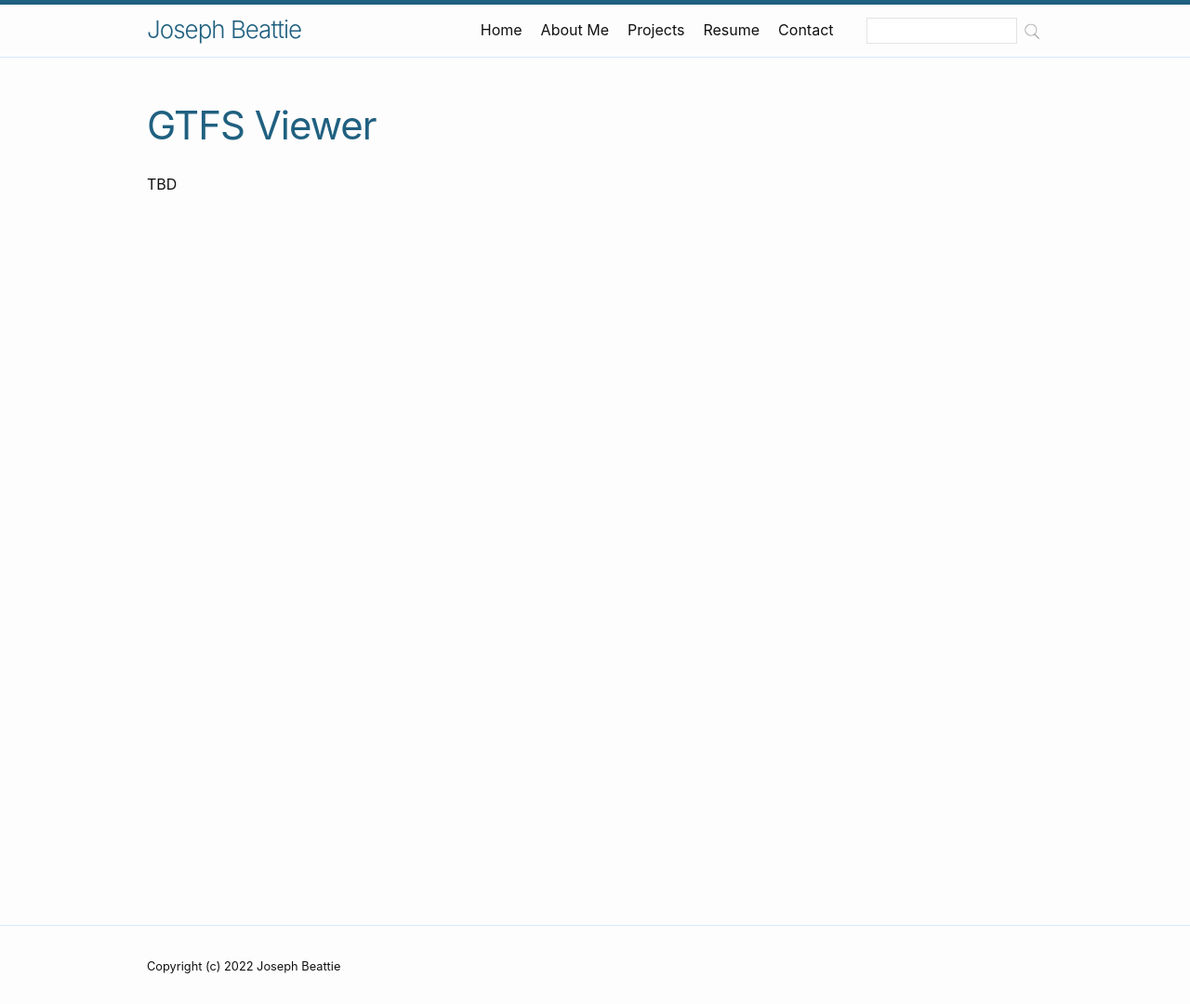
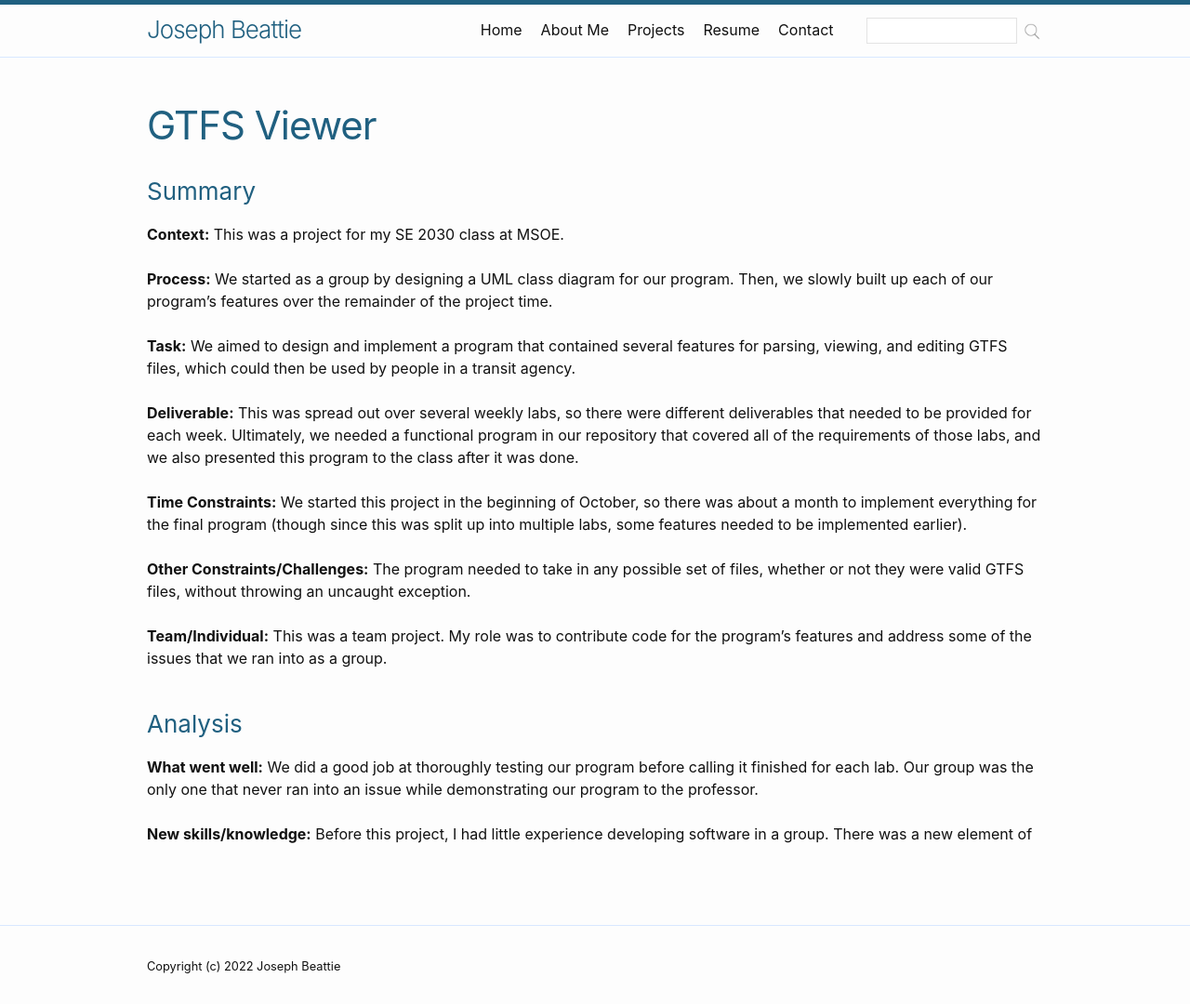
Before and after one commit to jb881122/jb881122.github.io, a Jekyll site: the page built from gtfs.md, in a window 1280 px wide and 1080 px high. Shown: the whole window at 93% size. Built offline with Jekyll 4.4.1, drawn with Linux system fonts in a browser that asks for light colours; nearby versions of some CDN libraries.

Commit message:
Partial GTFS page, project link formatting

```diff
--- a/_includes/project.html
+++ b/_includes/project.html
@@ -1,4 +1,4 @@
-<div class="proj-container">
+<div class="proj-container{% if include.dest %} proj-haslink{% endif %}">
   {%- if include.dest -%}
     {% if include.direct_link %}
     <a class="proj-link" href="{{ include.dest }}">
--- a/_sass/minima/_layout.scss
+++ b/_sass/minima/_layout.scss
@@ -318,6 +318,12 @@ h1, h2, h3, h4 {
     }
   }
 
+  &.proj-haslink {
+    &:hover {
+      background-color: #f7f7f7;
+    }
+  }
+
   @include media-query($on-palm) {
     padding: 5px 0 50px 0;
 
--- a/gtfs.md
+++ b/gtfs.md
@@ -5,4 +5,23 @@ permalink: /projects/gtfs/
 tipue_search_active: true
 ---
 
-TBD
+### Summary
+<b>Context:</b> This was a project for my SE 2030 class at MSOE.
+<br /><br />
+<b>Process:</b> We started as a group by designing a UML class diagram for our program. Then, we slowly built up each of our program's features over the remainder of the project time.
+<br /><br />
+<b>Task:</b> We aimed to design and implement a program that contained several features for parsing, viewing, and editing GTFS files, which could then be used by people in a transit agency.
+<br /><br />
+<b>Deliverable:</b> This was spread out over several weekly labs, so there were different deliverables that needed to be provided for each week. Ultimately, we needed a functional program in our repository that covered all of the requirements of those labs, and we also presented this program to the class after it was done.
+<br /><br />
+<b>Time Constraints:</b> We started this project in the beginning of October, so there was about a month to implement everything for the final program (though since this was split up into multiple labs, some features needed to be implemented earlier).
+<br /><br />
+<b>Other Constraints/Challenges:</b> The program needed to take in any possible set of files, whether or not they were valid GTFS files, without throwing an uncaught exception.
+<br /><br />
+<b>Team/Individual:</b> This was a team project. My role was to contribute code for the program's features and address some of the issues that we ran into as a group.
+<br /><br />
+
+### Analysis
+<b>What went well:</b> We did a good job at thoroughly testing our program before calling it finished for each lab. Our group was the only one that never ran into an issue while demonstrating our program to the professor.
+<br /><br />
+<b>New skills/knowledge:</b> Before this project, I had little experience developing software in a group. There was a new element of
```
